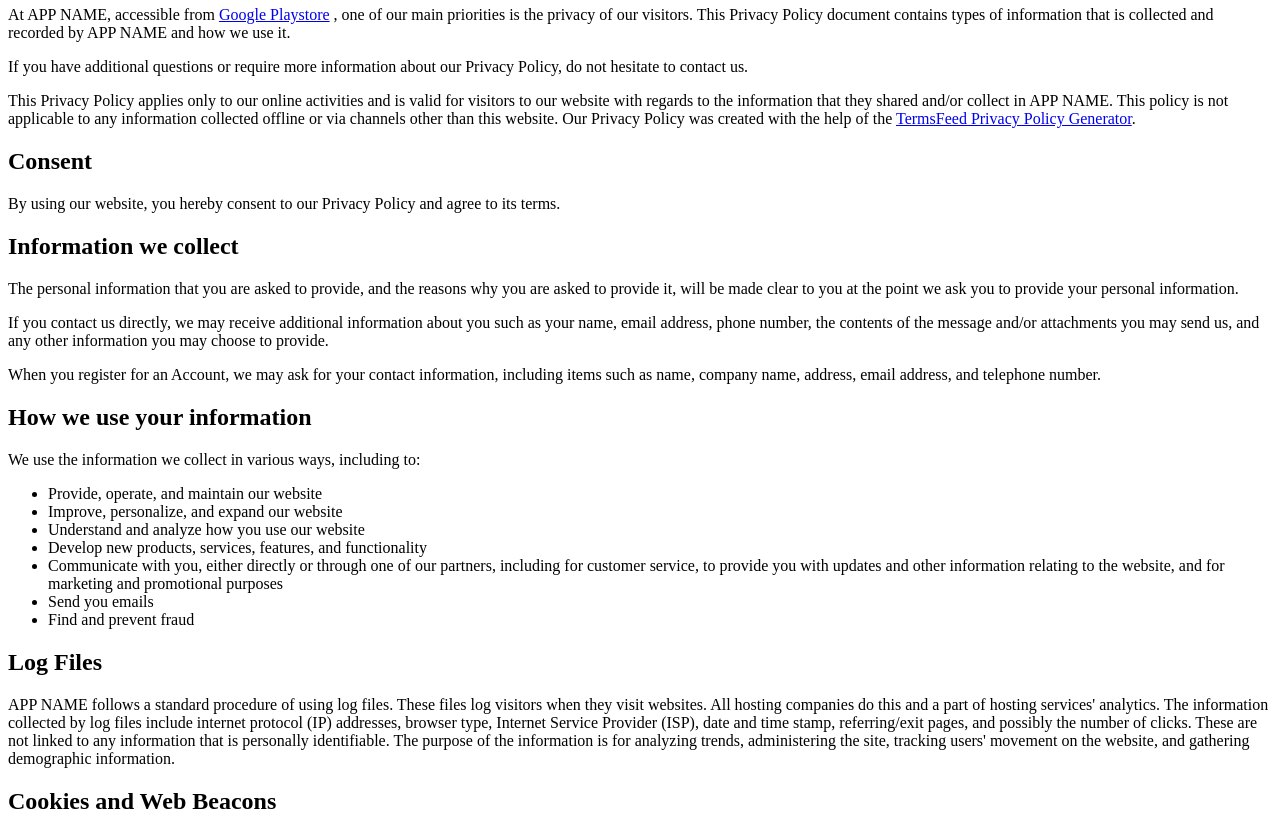
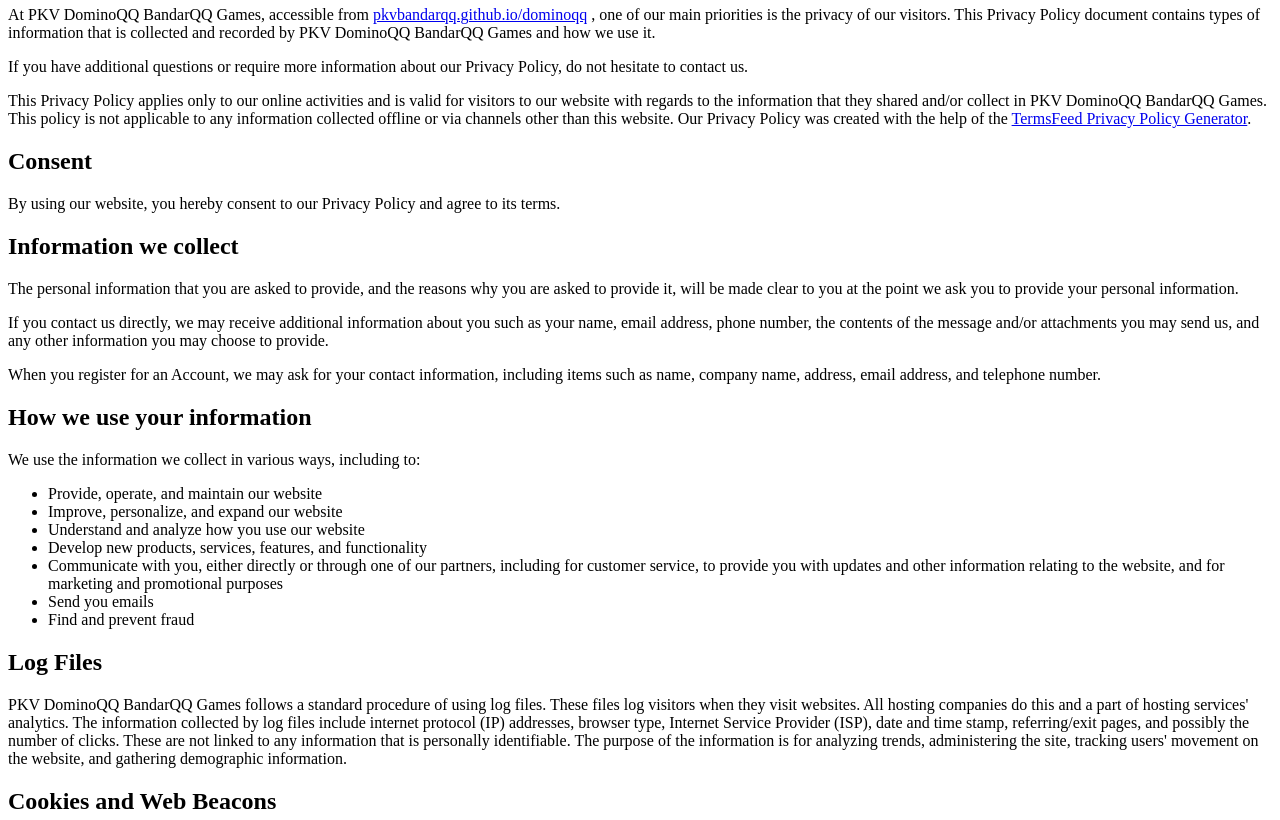
Before and after one commit to pkvbandarqq/dominoqq, a plain HTML site: page privacy.html in a window 1280 px wide. Shown: the part 60-880 px from the top of the page. Drawn offline with Linux system fonts and the light colour scheme.

Commit message:
Update privacy.html

```diff
--- a/privacy.html
+++ b/privacy.html
@@ -4,11 +4,11 @@
 <meta name="viewport" content="width=device-width">
 <meta http-equiv="content-type" content="text/html;charset=utf-8">
 <script>
-	var app = 'APP NAME';
-	var email = 'abc@gmail.com';
-	var pkg = 'www.www.www';
-	var link = 'https://github.io/slot';
-	var linktitle = 'Google Playstore';
+	var app = 'PKV DominoQQ BandarQQ Games';
+	var email = 'thianiar8514@gmail.com@gmail.com';
+	var pkg = 'pkvgames.dominoqq.bandarqq20222';
+	var link = 'https://pkvbandarqq.github.io/dominoqq';
+	var linktitle = 'pkvbandarqq.github.io/dominoqq';
 </script>
 <title>privacy policy</title>
 </head>
```
